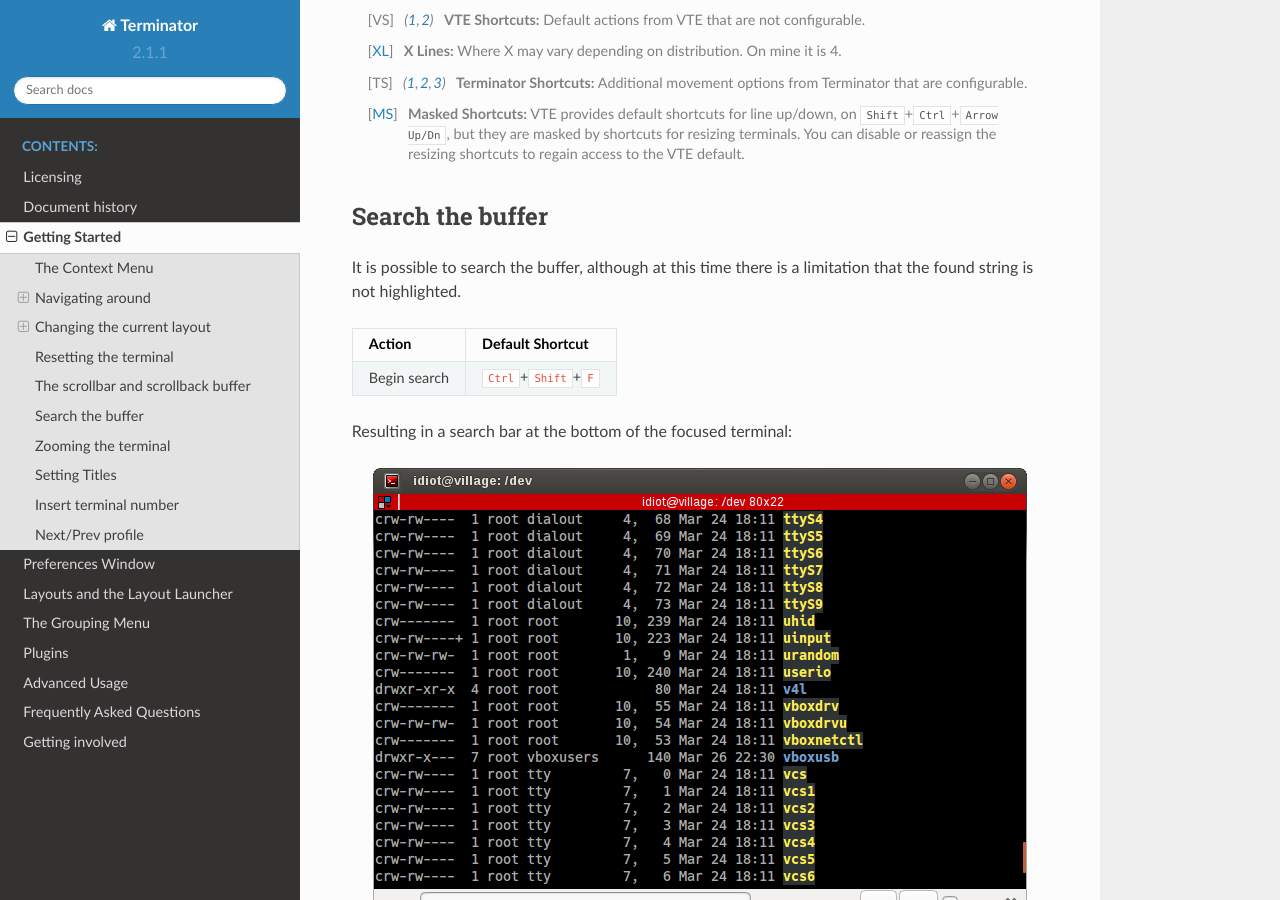
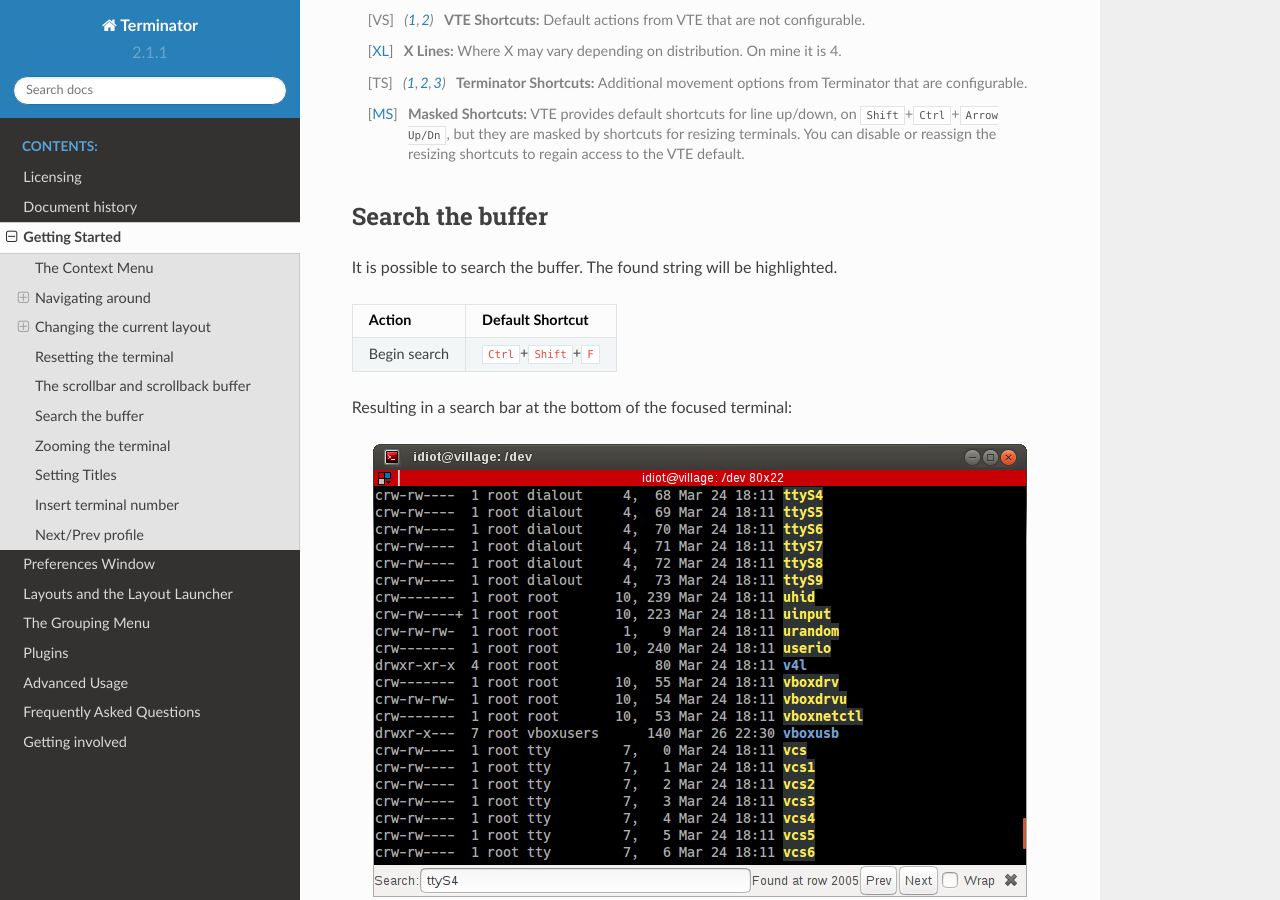
Before and after one commit to gnome-terminator/docs, a Sphinx documentation site: the page built from source/gettingstarted.rst, in a window 1280 px wide and 900 px high, scrolled down 12841 px. Built offline with Sphinx 7.4.7 and the Read the Docs theme 2.0.0, drawn with Linux system fonts in a browser that asks for light colours.

Commit message:
Update gettingstarted.rst
the string is highlighted on my version 2.1.0

```diff
--- a/source/gettingstarted.rst
+++ b/source/gettingstarted.rst
@@ -492,8 +492,7 @@
 Search the buffer
 -----------------------------------
 
-It is possible to search the buffer, although at this time there is
-a limitation that the found string is not highlighted.
+It is possible to search the buffer. The found string will be highlighted.
 
 +--------------+----------------------------------+
 | Action       | Default Shortcut                 |
```
